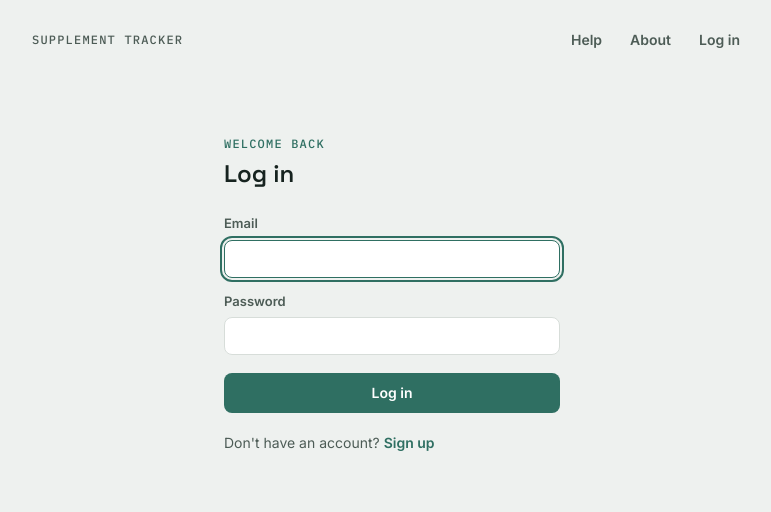
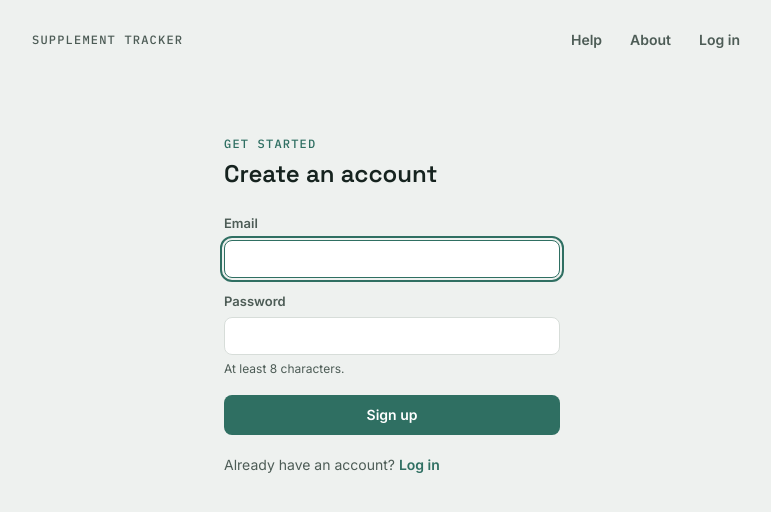
Before and after one commit to hanistheman/supplement-restock-helper, a React (Vite) app in the folder frontend/: page /register in a window 1280 px wide. Shown: the top 512 px of the page, without its empty margins (248-1019 px from the left). Built offline with nearby package versions, Linux system fonts and the light colour scheme.

Commit message:
Revert to original diemnsions in page files due to weird bugs

```diff
--- a/frontend/src/components/SupplementCard.jsx
+++ b/frontend/src/components/SupplementCard.jsx
@@ -72,7 +72,7 @@ export default function SupplementCard({ supplement, onEdit, onDelete, onRestock
 
   return (
     <article className={`bg-paper rounded-xl border border-line border-l-4 ${BORDER_BY_STATUS[status]} px-5.5 py-5 flex justify-between items-center gap-5 flex-wrap`}>
-      <div className="flex-1 min-w-55">
+      <div className="flex-1 min-w-[220px]">
         <div className="flex items-center gap-2.5 mb-1">
           <h2 className="font-display text-[19px] font-semibold m-0">{name}</h2>
           <span className={`font-mono text-[11px] tracking-wider uppercase px-2 py-0.5 rounded-full ${BADGE_BY_STATUS[status]}`}>
@@ -90,7 +90,7 @@ export default function SupplementCard({ supplement, onEdit, onDelete, onRestock
           aria-label={`${Math.max(days_remaining, 0)} days of supply remaining`}
         >
           <div
-            className={`h-full rounded-full transition-[width] duration-400 ${FILL_BY_STATUS[status]}`}
+            className={`h-full rounded-full transition-[width] duration-[400ms] ${FILL_BY_STATUS[status]}`}
             style={{ width: `${fillPct}%` }}
           />
         </div>
--- a/frontend/src/components/SupplementForm.jsx
+++ b/frontend/src/components/SupplementForm.jsx
@@ -87,7 +87,7 @@ export default function SupplementForm({ title, initial, onSubmit, onClose }) {
       onClick={onClose}
     >
       <div
-        className="bg-paper rounded-2xl p-7 w-full max-w-105 shadow-2xl shadow-ink/25"
+        className="bg-paper rounded-2xl p-7 w-full max-w-[420px] shadow-2xl shadow-ink/25"
         onClick={(e) => e.stopPropagation()}
       >
         <h2 className="font-display text-xl mb-4.5 mt-0">{title}</h2>
--- a/frontend/src/pages/RegisterPage.jsx
+++ b/frontend/src/pages/RegisterPage.jsx
@@ -2,8 +2,8 @@ import { useState } from "react";
 import { Link, useNavigate } from "react-router-dom";
 import { useAuth } from "../AuthContext";
 
-export default function LoginPage() {
-  const { login } = useAuth();
+export default function RegisterPage() {
+  const { register } = useAuth();
   const navigate = useNavigate();
   const [email, setEmail] = useState("");
   const [password, setPassword] = useState("");
@@ -15,7 +15,7 @@ export default function LoginPage() {
     setError(null);
     setSubmitting(true);
     try {
-      await login(email, password);
+      await register(email, password);
       navigate("/");
     } catch (err) {
       setError(err.message);
@@ -26,8 +26,8 @@ export default function LoginPage() {
 
   return (
     <div className="max-w-sm mx-auto px-6 pt-20">
-      <p className="font-mono text-xs tracking-widest uppercase text-accent mb-1.5">Welcome back</p>
-      <h1 className="font-display text-2xl font-semibold mb-6 mt-0">Log in</h1>
+      <p className="font-mono text-xs tracking-widest uppercase text-accent mb-1.5">Get started</p>
+      <h1 className="font-display text-2xl font-semibold mb-6 mt-0">Create an account</h1>
 
       <form onSubmit={handleSubmit} className="flex flex-col gap-3.5">
         <label className="flex flex-col gap-1.5 text-[13px] font-semibold text-ink-soft">
@@ -47,10 +47,12 @@ export default function LoginPage() {
           <input
             type="password"
             required
+            minLength={8}
             value={password}
             onChange={(e) => setPassword(e.target.value)}
             className="font-body text-sm font-normal text-ink border border-line rounded-lg px-2.5 py-2 bg-paper focus:outline-none focus:border-accent"
           />
+          <span className="text-xs font-normal text-ink-soft">At least 8 characters.</span>
         </label>
 
         {error && <p className="text-critical text-[13px] m-0">{error}</p>}
@@ -60,14 +62,14 @@ export default function LoginPage() {
           disabled={submitting}
           className="bg-accent text-white font-semibold text-sm rounded-lg px-4.5 py-2.5 hover:shadow-lg hover:shadow-accent/25 active:translate-y-px transition disabled:opacity-60 mt-1"
         >
-          {submitting ? "Logging in…" : "Log in"}
+          {submitting ? "Creating account…" : "Sign up"}
         </button>
       </form>
 
       <p className="text-sm text-ink-soft mt-5">
-        Don't have an account?{" "}
-        <Link to="/register" className="text-accent font-semibold hover:underline">
-          Sign up
+        Already have an account?{" "}
+        <Link to="/login" className="text-accent font-semibold hover:underline">
+          Log in
         </Link>
       </p>
     </div>
```
